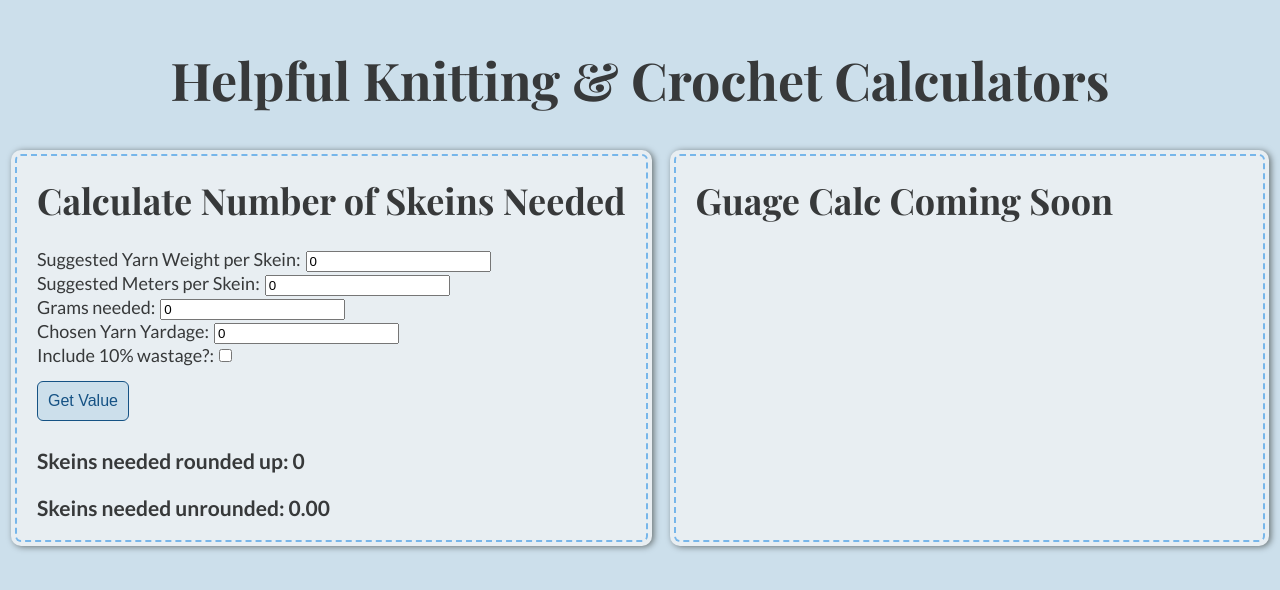
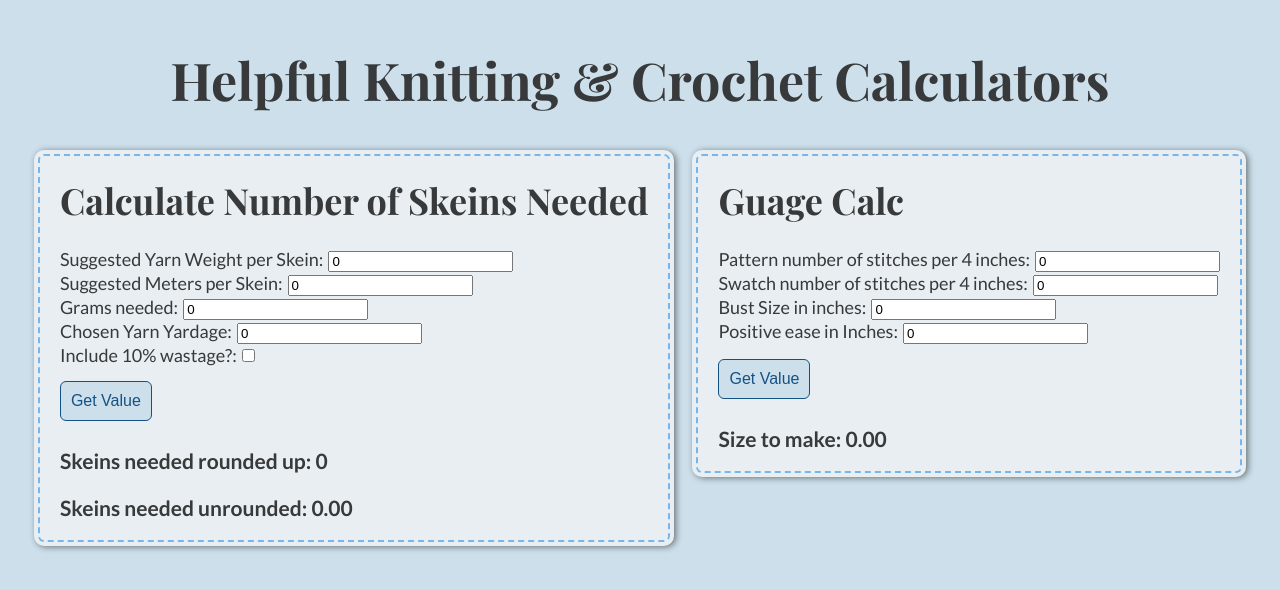
Before and after one commit to allisonkcraig/yarn-calc, a React (Create React App) app: page / in a window 1280 px wide. Shown: the top 590 px of the page. Built offline with nearby package versions, Linux system fonts and the light colour scheme; a web font is replaced by a local one.

Commit message:
add gauge calculator

```diff
--- a/src/components/GaugeCalc.tsx
+++ b/src/components/GaugeCalc.tsx
@@ -1,13 +1,106 @@
-import React, { Component } from "react";
+import React, { useState } from "react";
 import Calculator from "./Calculator.tsx";
 
-class GaugeCalc extends Component {
-  constructor(props: any) {
-    super(props);
+const GaugeCalc: React.FC = () => {
+  const [newSize, setNewSize] = useState<number>(0);
+  const [patternNumStitchPerFourInch, setPatternNumStitchPerFourInch] =
+    useState<number>(0);
+  const [gaugeNumStitchPerFourInch, setGaugeNumStitchPerFourInch] =
+    useState<number>(0);
+  const [bustSizeInches, setBustSizeInches] = useState<number>(0);
+  const [positiveEaseInches, setPositiveEaseInches] = useState<number>(0);
+
+  function calculateYardageBasedOnSuggestedYard(
+    patternNumStitchPerFourInch: number,
+    gaugeNumStitchPerFourInch: number,
+    bustSizeInches: number,
+    positiveEaseInches: number
+  ) {
+    const sizeWithEase = bustSizeInches + positiveEaseInches;
+    const sizeToGauge =
+      (sizeWithEase / patternNumStitchPerFourInch) * gaugeNumStitchPerFourInch;
+    setNewSize(sizeToGauge);
+    return;
   }
-  render() {
-    return <Calculator title="Guage Calc Coming Soon" />;
+
+  function handleFormSubmit(e: React.FormEvent) {
+    e.preventDefault();
+
+    calculateYardageBasedOnSuggestedYard(
+      patternNumStitchPerFourInch,
+      gaugeNumStitchPerFourInch,
+      bustSizeInches,
+      positiveEaseInches
+    );
   }
-}
+
+  const gaugeCalcForm = (
+    <div>
+      <form onSubmit={handleFormSubmit}>
+        <label htmlFor="patternNumStitchPerFourInch">
+          Pattern number of stitches per 4 inches:
+        </label>
+        <input
+          type="number"
+          id="patternNumStitchPerFourInch"
+          value={patternNumStitchPerFourInch}
+          onChange={(e) =>
+            setPatternNumStitchPerFourInch(Number(e.target.value))
+          }
+          required
+        />
+        <br />
+        <label htmlFor="gaugeNumStitchPerFourInch">
+          Swatch number of stitches per 4 inches:
+        </label>
+        <input
+          type="number"
+          id="gaugeNumStitchPerFourInch"
+          value={gaugeNumStitchPerFourInch}
+          onChange={(e) => setGaugeNumStitchPerFourInch(Number(e.target.value))}
+          required
+        />
+        <br />
+        <label htmlFor="bustSizeInches">Bust Size in inches:</label>
+        <input
+          type="number"
+          id="bustSizeInches"
+          value={bustSizeInches}
+          onChange={(e) => setBustSizeInches(Number(e.target.value))}
+          required
+        />
+        <br />
+        <label htmlFor="positiveEase">Positive ease in Inches:</label>
+        <input
+          type="number"
+          id="positiveEaseInches"
+          value={positiveEaseInches}
+          onChange={(e) => setPositiveEaseInches(Number(e.target.value))}
+          required
+        />
+        <br />
+        <button
+          className="button"
+          type="submit"
+          disabled={
+            patternNumStitchPerFourInch <= 0 ||
+            gaugeNumStitchPerFourInch <= 0 ||
+            bustSizeInches <= 0
+          }
+        >
+          Get Value
+        </button>
+      </form>
+      <br />
+      <h3>Size to make: {newSize.toFixed(2)}</h3>
+    </div>
+  );
+
+  return (
+    <div>
+      <Calculator title="Guage Calc" calcForm={gaugeCalcForm} />
+    </div>
+  );
+};
 
 export default GaugeCalc;
```
